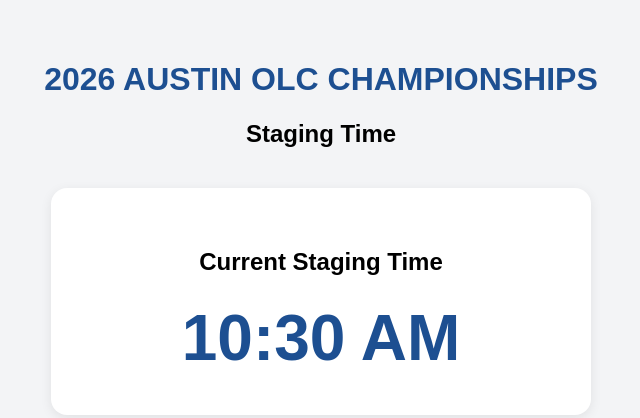
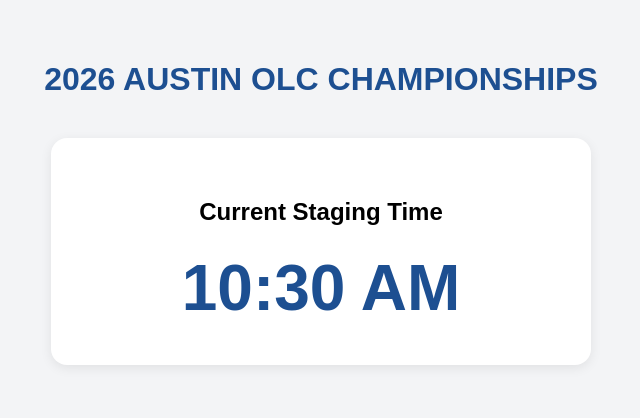
Before and after one commit to ABAadmin/tournament-staging-time, a plain HTML site: page index.html in a window 1280 px wide. Shown: the whole page, without its empty margins (319-959 px from the left). Drawn offline with Linux system fonts and the light colour scheme.

Commit message:
Update index.html

```diff
--- a/index.html
+++ b/index.html
@@ -45,7 +45,6 @@
 <body>
 
   <h1>2026 AUSTIN OLC CHAMPIONSHIPS</h1>
-  <h2>Staging Time</h2>
 
   <div class="card">
     <h2>Current Staging Time</h2>
```
